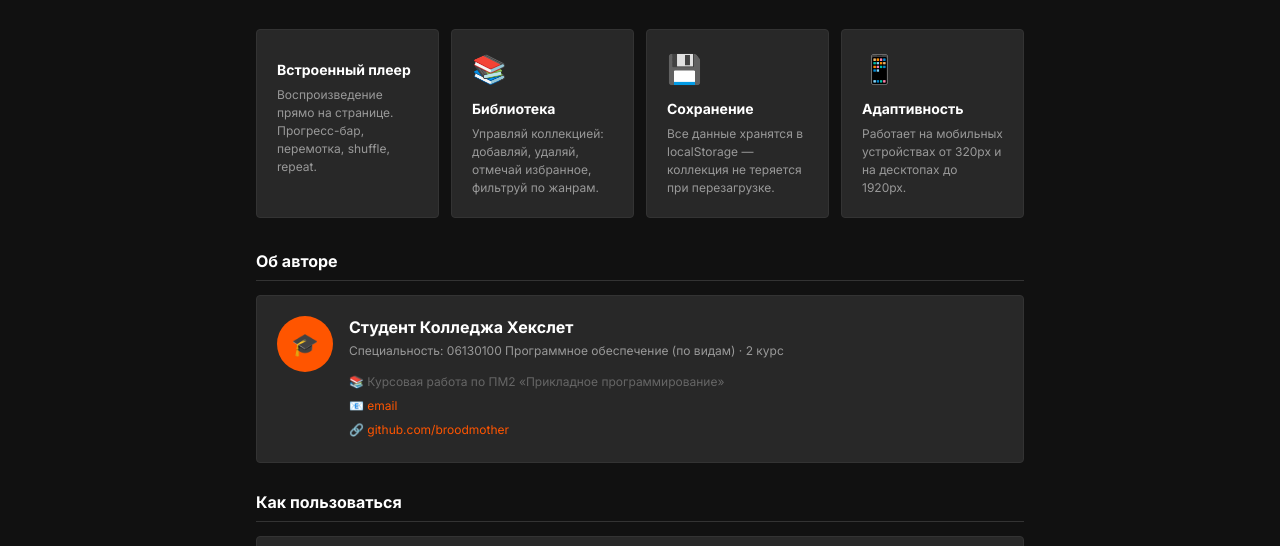
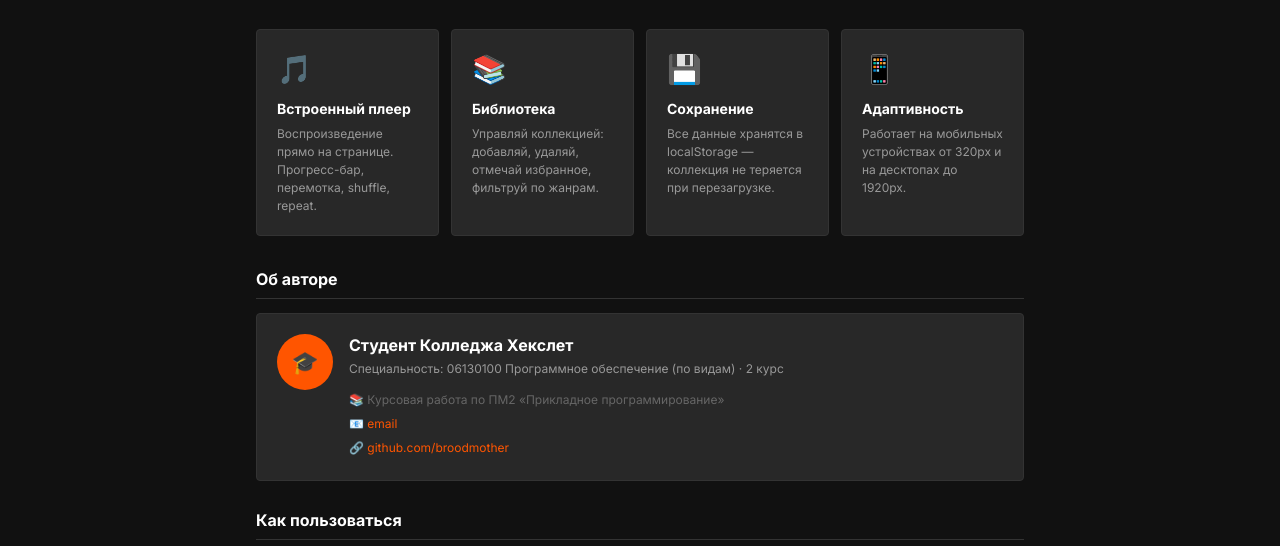
Before and after one commit to xxlvn/soundwave, a plain HTML site: page pages/about.html in a window 1280 px wide. Shown: the part 178-724 px from the top of the page. Drawn offline with Linux system fonts and the light colour scheme.

Commit message:
Update about.html

```diff
--- a/pages/about.html
+++ b/pages/about.html
@@ -31,7 +31,7 @@
 
   <div class="about-grid">
     <div class="about-card">
-      <span class="icon"></span>
+      <span class="icon">🎵</span>
       <h3>Встроенный плеер</h3>
       <p>Воспроизведение прямо на странице. Прогресс-бар, перемотка, shuffle, repeat.</p>
     </div>
```
